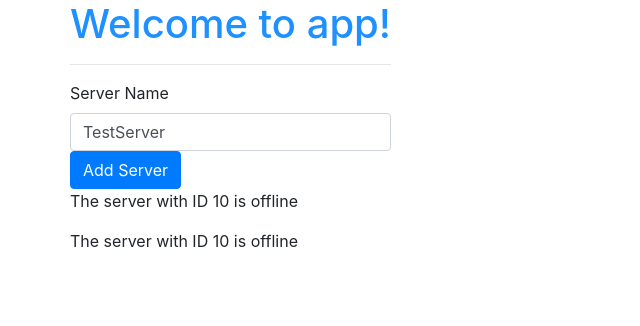
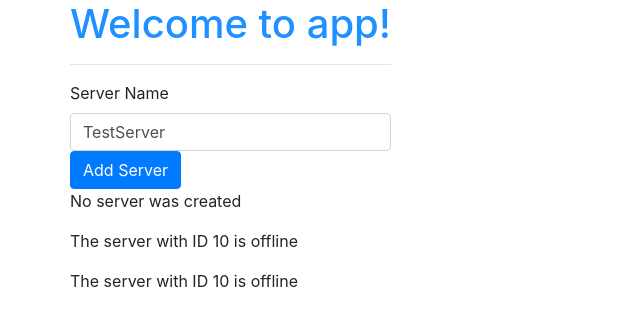
Before and after one commit to VisheshSingh/ng-decoding, an Angular app: page / in a window 1280 px wide. Shown: the top 326 px of the page, without its empty margins (0-640 px from the left). Built offline with nearby package versions, Linux system fonts and the light colour scheme.

Commit message:
ngIf-else directive

```diff
--- a/src/app/servers/servers.component.html
+++ b/src/app/servers/servers.component.html
@@ -8,7 +8,12 @@
 (click)="onCreateServer()"
 >Add Server</button>
 
-<p *ngIf="serverCreated">Server is created, name is {{serverName}}</p>
+<p *ngIf="serverCreated; else noServer">Server is created, name is {{serverName}}</p>
+<ng-template #noServer>
+    <p>
+        No server was created
+    </p>
+</ng-template>
 <!-- <p>{{serverCreationStatus}}</p> -->
 
 
```
